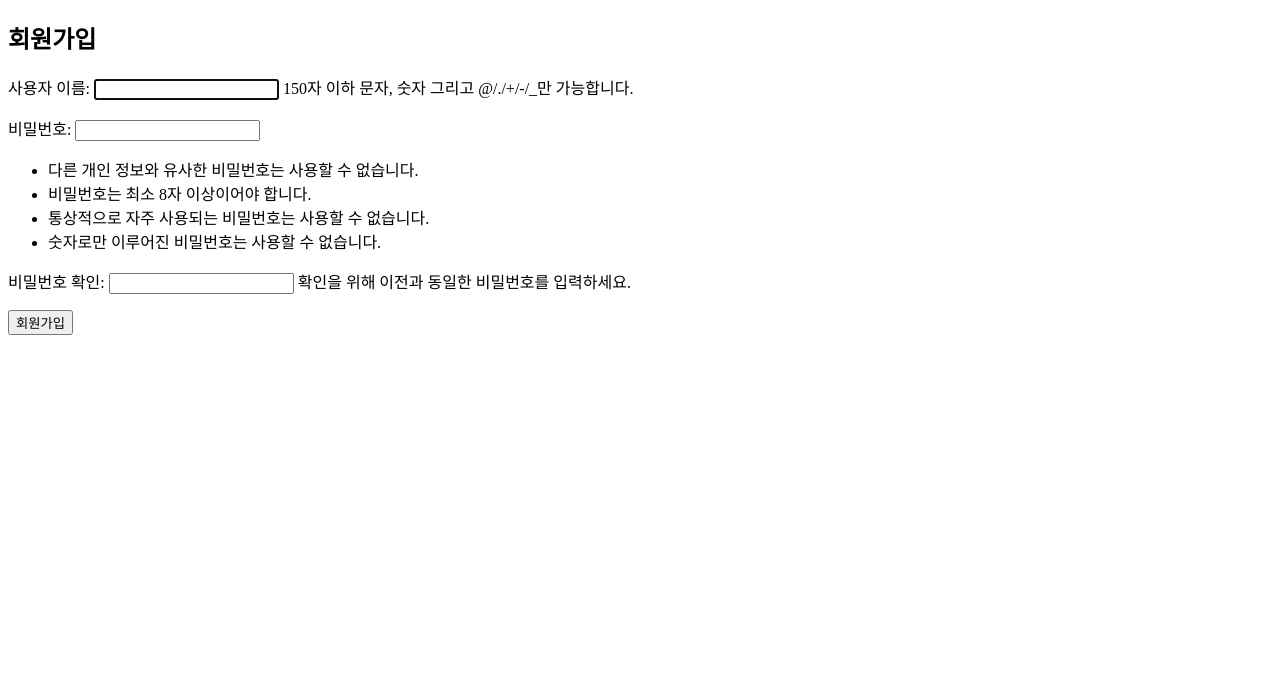
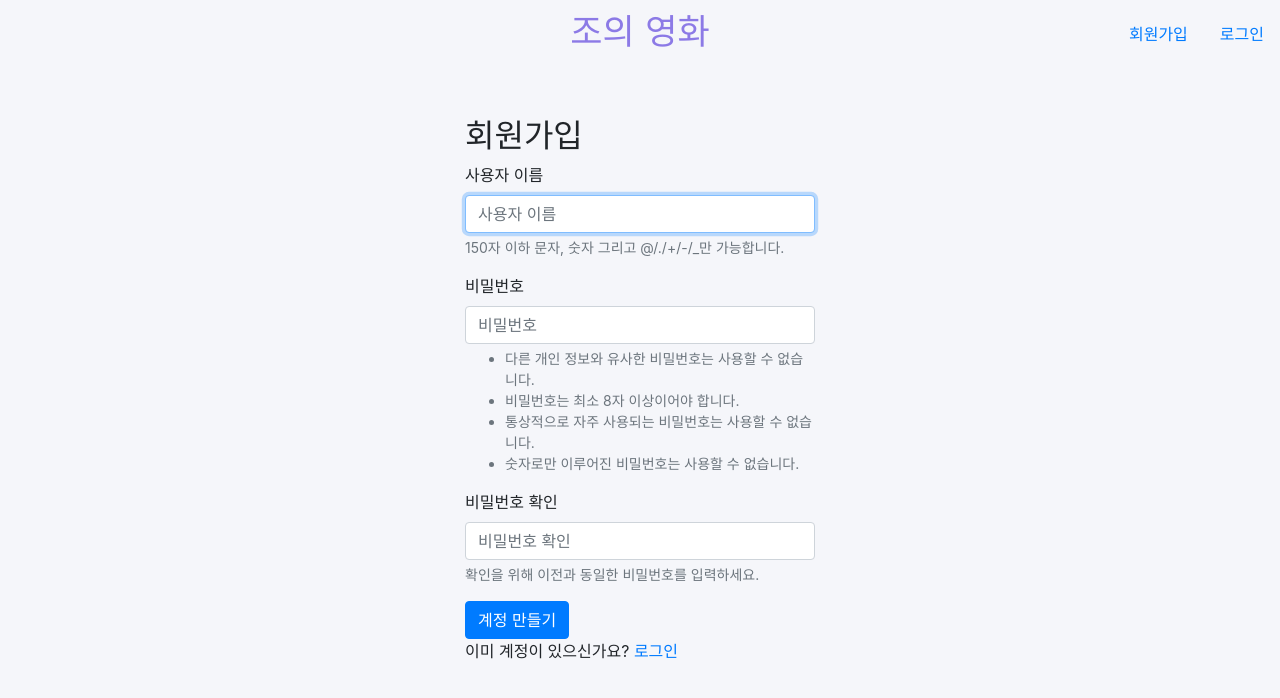
Before and after one commit to jngcii/django-movie, a Django app: page /auth/join/ in a window 1280 px wide. Shown: the top 698 px of the page. Run offline with Django 3.2, Linux system fonts and the light colour scheme; some libraries are stand-ins or nearby versions.

Commit message:
Update templates

```diff
--- a/requirements.txt
+++ b/requirements.txt
@@ -1,4 +1,4 @@
-bootstrap4==0.1.0
 Django==2.1.15
 django-bootstrap-pagination==1.7.1
+django-bootstrap4==1.1.1
 pytz==2020.1
--- a/templates/base.html
+++ b/templates/base.html
@@ -3,10 +3,43 @@
 <head>
   <meta charset="UTF-8">
   <meta name="viewport" content="width=device-width, initial-scale=1.0">
-  <title>Document</title>
+  <link href="https://fonts.googleapis.com/css2?family=Black+Han+Sans&display=swap" rel="stylesheet">
+  <title>조의 영화</title>
+  <style>
+    body {
+      background-color: #f5f6fa !important;
+    }
+    .logo {
+      font-family: 'Black Han Sans', sans-serif;
+      font-size: 35px;
+      color: #8c7ae6;
+    }
+    a {
+      text-decoration: none;
+    }
+  </style>
 </head>
 <body>
-  {% block body %}
-  {% endblock %}
+  {% load bootstrap4 %}
+
+  {% bootstrap_css %}
+  {% bootstrap_javascript jquery='full' %}
+
+  <ul class="nav justify-content-between align-items-center">
+    <li class="nav-item d-none d-md-block" style="width: 200px;">
+    </li>
+    <li class="nav-item">
+      <a class="nav-link logo" href="#">조의 영화</a>
+    </li>
+    <li class="nav-item d-flex justify-content-end" style="width: 200px;">
+      <a class="nav-link" href="#">회원가입</a>
+      <a class="nav-link" href="#">로그인</a>
+    </li>
+  </ul>
+
+  <div class="container">
+    {% block body %}
+    {% endblock %}
+  </div>
 </body>
 </html>
--- a/users/templates/users/signup.html
+++ b/users/templates/users/signup.html
@@ -1,10 +1,27 @@
 {% extends 'base.html' %}
+{% load bootstrap4 %}
+
+{% bootstrap_css %}
+{% bootstrap_javascript jquery='full' %}
 
 {% block body %}
-    <h2>회원가입</h2>
-    <form action="" method="POST">
-        {% csrf_token %}
-        {{ form.as_p }}
-        <button>회원가입</button>
-    </form>
+<div class="row mt-5">
+    <div class="col-0 col-md-3 col-lg-4"></div>
+    <div class="col-12 col-md-6 col-lg-4">
+        <h2>회원가입</h2>
+        <form method="post" class="form">
+          {% csrf_token %}
+          {% bootstrap_form form %}
+          {% buttons %}
+            <button type="submit" class="btn btn-primary">
+              계정 만들기
+            </button>
+          {% endbuttons %}
+        </form>
+
+        <span>이미 계정이 있으신가요?</span>
+        <a href={% url 'users:signin' %}>로그인</a>
+    </div>
+    <div class="col-0 col-md-3 col-lg-4"></div>
+</div>
 {% endblock %}
```
Also changed, not shown: users/templates/users/signin.html (+23 -6 lines).
